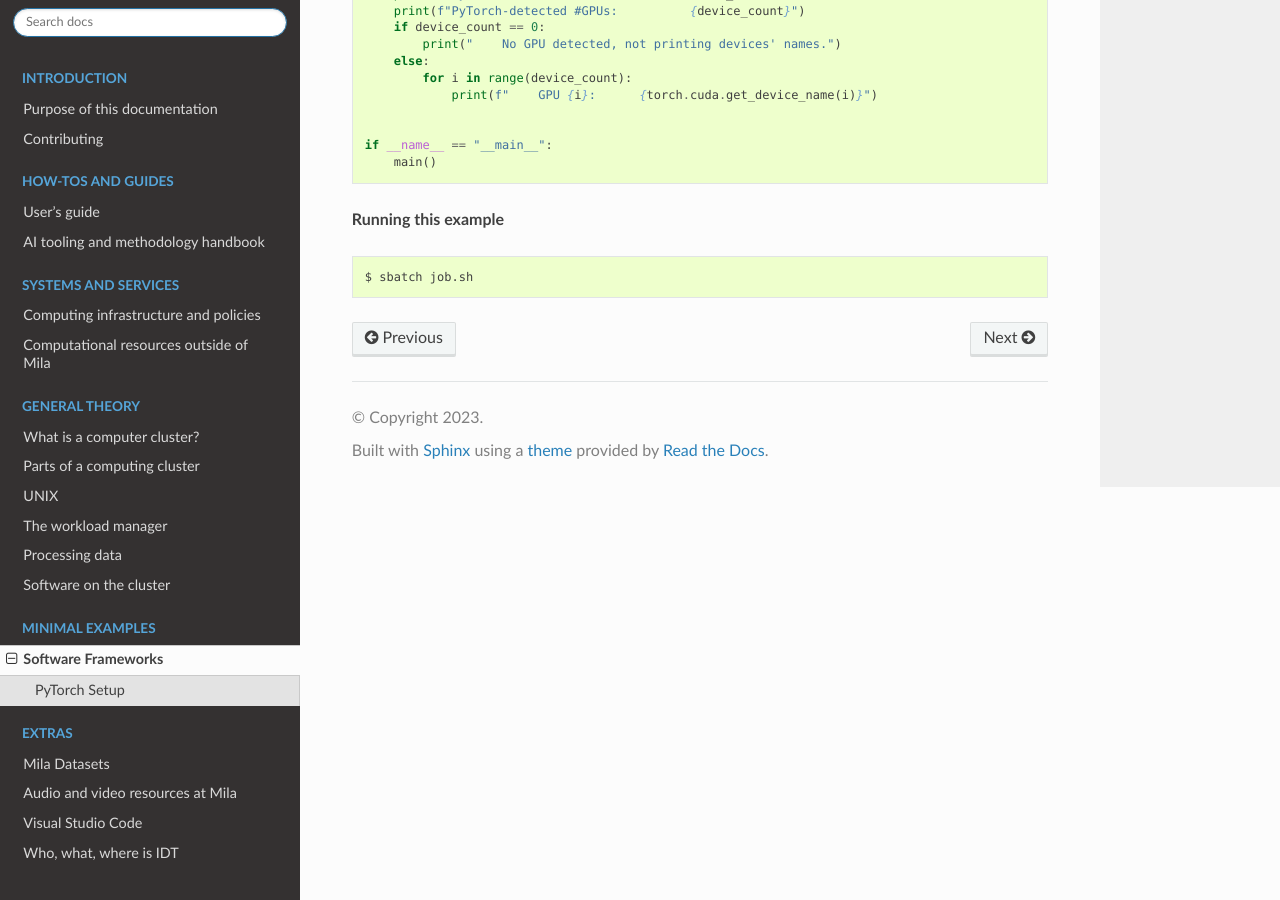
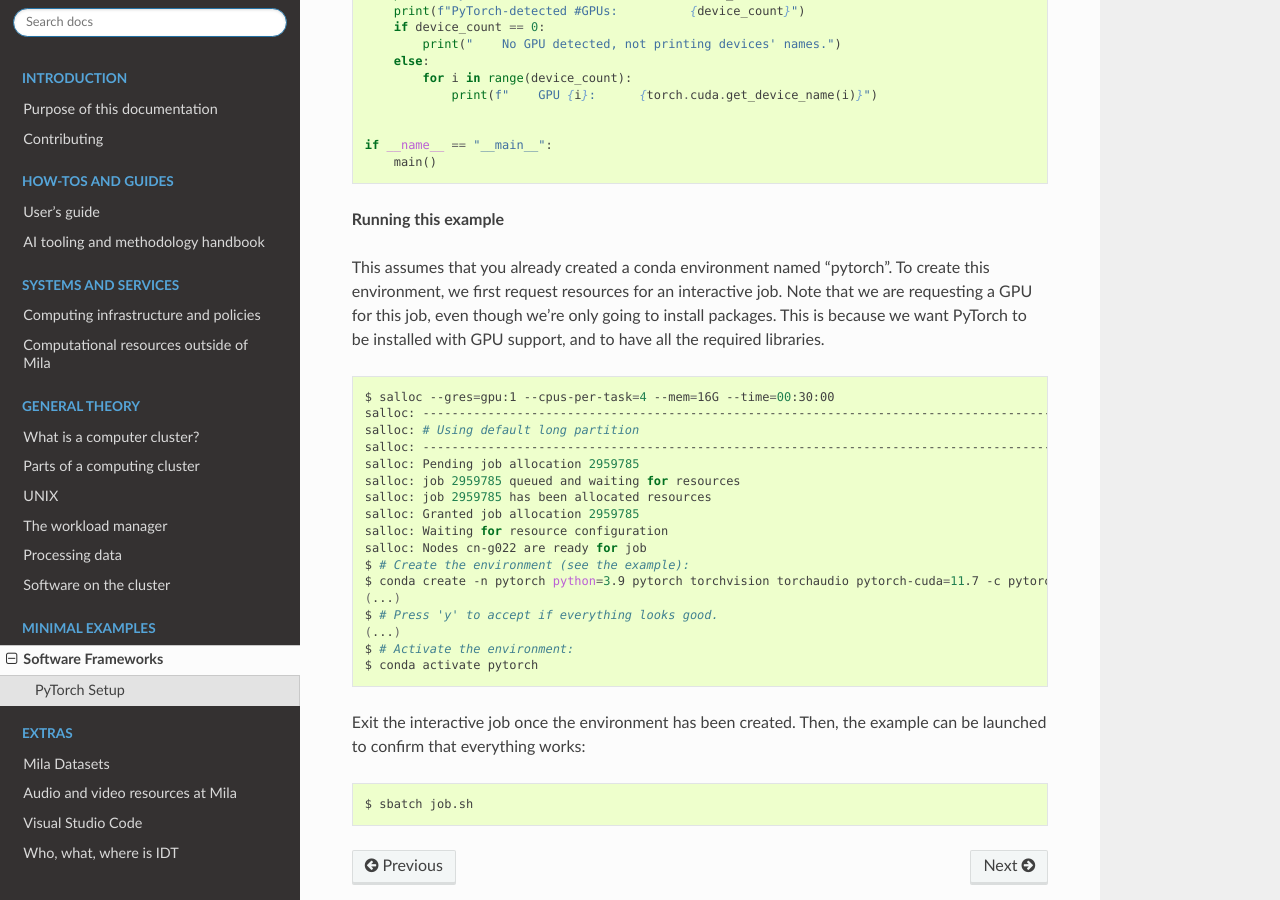
Before and after one commit to mila-iqia/mila-docs, a Sphinx documentation site: the page built from docs/Minimal_examples.rst, in a window 1280 px wide and 900 px high, scrolled down 775 px. Built offline with Sphinx 7.4.7 and the Read the Docs theme 2.0.0, drawn with Linux system fonts in a browser that asks for light colours.

Commit message:
Fix issues with the pytorch setup example
Signed-off-by: Fabrice Normandin <fabrice.normandin@gmail.com>

```diff
--- a/docs/examples/frameworks/pytorch_setup/README.rst
+++ b/docs/examples/frameworks/pytorch_setup/README.rst
@@ -27,6 +27,34 @@ PyTorch Setup
 
 **Running this example**
 
+This assumes that you already created a conda environment named "pytorch".
+To create this environment, we first request resources for an interactive job.
+Note that we are requesting a GPU for this job, even though we're only going to install packages.
+This is because we want PyTorch to be installed with GPU support, and to have all the required
+libraries.
+
+.. code-block:: bash
+
+    $ salloc --gres=gpu:1 --cpus-per-task=4 --mem=16G --time=00:30:00
+    salloc: --------------------------------------------------------------------------------------------------
+    salloc: # Using default long partition
+    salloc: --------------------------------------------------------------------------------------------------
+    salloc: Pending job allocation 2959785
+    salloc: job 2959785 queued and waiting for resources
+    salloc: job 2959785 has been allocated resources
+    salloc: Granted job allocation 2959785
+    salloc: Waiting for resource configuration
+    salloc: Nodes cn-g022 are ready for job
+    $ # Create the environment (see the example):
+    $ conda create -n pytorch python=3.9 pytorch torchvision torchaudio pytorch-cuda=11.7 -c pytorch -c nvidia
+    (...)
+    $ # Press 'y' to accept if everything looks good.
+    (...)
+    $ # Activate the environment:
+    $ conda activate pytorch
+
+Exit the interactive job once the environment has been created.
+Then, the example can be launched to confirm that everything works:
 
 .. code-block:: bash
 
```
Also changed, not shown: 1 other file.
